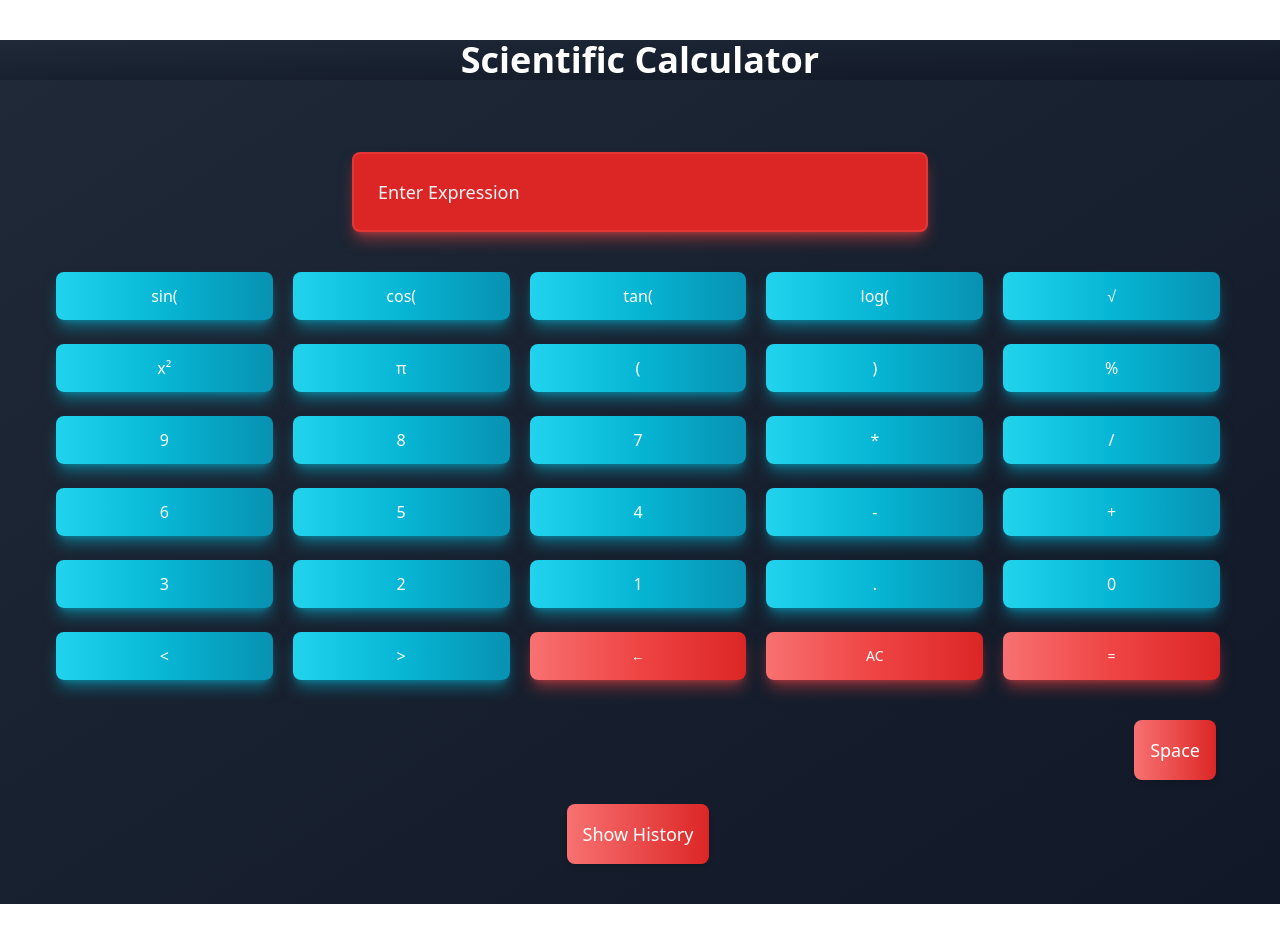
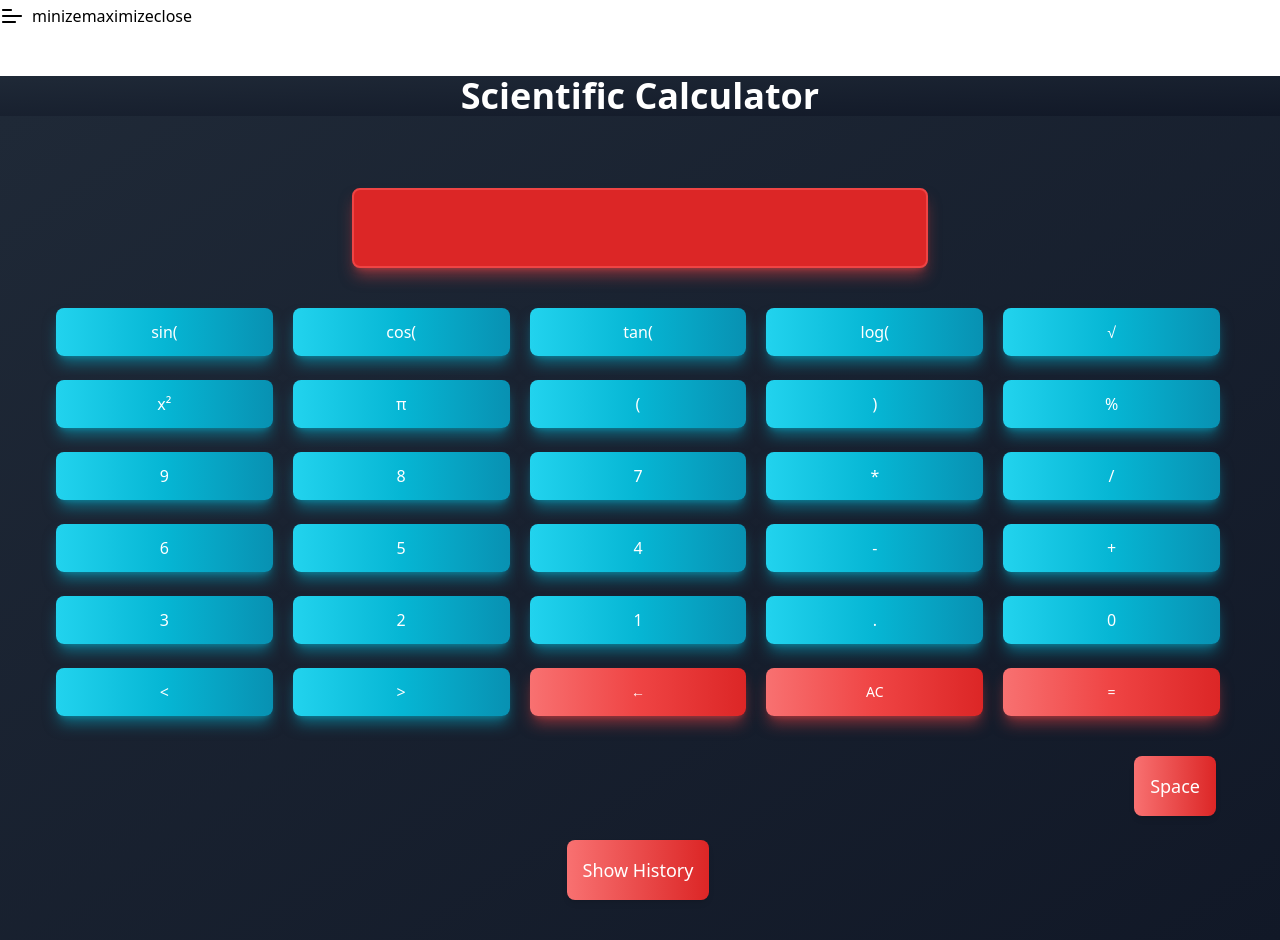
Before and after one commit to JamesIanJuban/ian-calculator, a Vue app: page / in a window 1280 px wide. Before the commit the page ends 904 px from the top, so only its background shows below. Built offline with nearby package versions, Linux system fonts and the light colour scheme.

Commit message:
Added svg,AppBar components and adjusted layout

```diff
--- a/src/App.vue
+++ b/src/App.vue
@@ -1,18 +1,20 @@
 <template>
-  <article class="text-center">
+  <article class="text-center overflow-hidden min-h-screen">
+    <AppBar />
     <h1 class="text-4xl text-white bg-gradient-to-br from-gray-800 to-gray-900 mt-10 font-bold">Scientific Calculator</h1>
-      <CalculatorContainer/>
+    <CalculatorContainer/>
   </article>
 </template>
 
 <script>
-import CalculatorContainer from './components/CalculatorContainer.vue'
-
+import AppBar from './components/AppBar.vue';
+import CalculatorContainer from './components/CalculatorContainer.vue';
 
 export default {
     name: 'App',
     components: {
-    CalculatorContainer,
+      AppBar,
+      CalculatorContainer
   }
 }
 </script>
--- a/src/background.js
+++ b/src/background.js
@@ -1,6 +1,6 @@
 'use strict'
 
-import { app, protocol, BrowserWindow } from 'electron'
+import { app, protocol, BrowserWindow, ipcMain } from 'electron'
 import { createProtocol } from 'vue-cli-plugin-electron-builder/lib'
 
 // import installExtension, { VUEJS3_DEVTOOLS } from 'electron-devtools-installer'
@@ -19,7 +19,8 @@ const win = new BrowserWindow({
       maxWidth: 550,
       maxHeight: 800,
       width: 550,
-      height: 800,
+      height: 650,
+      frame: false,
       autoHideMenuBar: true,
       webPreferences: {
           devTools: false,
@@ -44,7 +45,7 @@ const win = new BrowserWindow({
   // On macOS it is common for applications and their menu bar
   // to stay active until the user quits explicitly with Cmd + Q
     if (process.platform !== 'darwin') {
-  app.quit()
+      app.quit()
     }
   })
 
@@ -62,11 +63,25 @@ const win = new BrowserWindow({
     // Install Vue Devtools
     try {
      // await installExtension(VUEJS3_DEVTOOLS)
-    } catch (e) {
-        console.error('Vue Devtools failed to install:', e.toString())
+      } catch (e) {
+          console.error('Vue Devtools failed to install:', e.toString())
+      }
     }
-  }
-  createWindow()
+    createWindow()
+  })
+
+  ipcMain.on('minimize-window', () => {
+      const window = BrowserWindow.getFocusedWindow()
+      window.minimize()
+  })
+
+  ipcMain.on('maximize-window', () => {
+      const window = BrowserWindow.getFocusedWindow()
+      if (window.isMaximized()) {
+          window.unmaximize()
+      } else {
+          window.maximize()
+      }
   })
 
 // Exit cleanly on request from parent process in development mode.
--- /dev/null
+++ b/src/components/AppBar.vue
@@ -0,0 +1,30 @@
+<template>
+    <div class="h-1">
+        <!-- Add this for control and eable to resize in this region -->
+    </div>
+    <div class="flex" style="-webkit-app-region: drag;">
+        <div class="flex" style="-webkit-app-region: no-drag;">
+            <button>
+                <MenuSvg class="w-8 h-8"/>
+            </button>
+            <div class="ml-auto">
+                <button>minize</button>
+                <button>maximize</button>
+                <button>close</button>
+            </div>
+        </div>
+    </div>
+</template>
+
+<script>
+import MenuSvg from '@/components/svg/MenuSvg.vue';
+
+export default {
+    name: 'AppBar',
+    components: {
+      MenuSvg
+    },
+    methods: {
+    }
+}
+</script>
--- a/src/components/CalculatorContainer.vue
+++ b/src/components/CalculatorContainer.vue
@@ -1,15 +1,33 @@
 <template>
   <!-- Container with gradient background -->
-  <div class="container justify-center items-center p-8 relative bg-gradient-to-br from-gray-800 to-gray-900">
+  <div class="overflow-hidden justify-center items-center p-8 relative bg-gradient-to-br from-gray-800 to-gray-900">
     <!-- Calculator display -->
     <div class="display mb-6 mt-10 flex justify-center">
-      <input type="text" v-model="inputStr" placeholder="Enter Expression" @keydown.enter="calculate" @input="validateInput" class="input-text w-full max-w-xl px-6 py-4 md:py-6 text-lg rounded-lg text-white border-2 border-red-500/50 bg-red-600 shadow-lg shadow-red-500/50 dark:shadow-lg dark:shadow-red-800/80 placeholder-gray-100 focus:border-red-500 focus:outline-none transition duration-300 ease-in-out">
+      <input
+        type="text"
+        v-model="inputStr"
+        placeholder=""
+        autofocus
+        @keydown.enter="calculate"
+        @input="validateInput"
+        class="input-text w-full h-[5rem] max-w-xl px-6 py-4 md:py-6 text-lg rounded-lg text-white border-2 border-red-500/50 bg-red-600 shadow-lg shadow-red-500/50 dark:shadow-lg dark:shadow-red-800/80 placeholder-gray-100 focus:border-red-500 focus:outline-none transition duration-300 ease-in-out">
     </div>
     <!-- Operation buttons -->
     <div class="grid grid-cols-5 gap-4 px-6 py-4">
-      <button v-for="item in numeric" :key="item.text" class="text-white bg-gradient-to-r from-cyan-400 via-cyan-500 to-cyan-600 hover:bg-gradient-to-br focus:ring-4 focus:outline-none focus:ring-cyan-300 dark:focus:ring-cyan-800 shadow-lg shadow-cyan-500/50 dark:shadow-lg dark:shadow-cyan-800/80 font-medium rounded-lg px-6 py-3 text-center mr-1 mb-2" @click="handleButtonClick(item)">{{ item.text }}</button>
-      <button class="text-white bg-gradient-to-r from-red-400 via-red-500 to-red-600 hover:bg-gradient-to-br focus:ring-4 focus:outline-none focus:ring-red-300 dark:focus:ring-red-800 shadow-lg shadow-red-500/50 dark:shadow-lg dark:shadow-red-800/80 font-medium rounded-lg text-sm px-6 py-2.5 text-center mr-1 mb-2" @click="remove">←</button>
-      <button class="text-white bg-gradient-to-r from-red-400 via-red-500 to-red-600 hover:bg-gradient-to-br focus:ring-4 focus:outline-none focus:ring-red-300 dark:focus:ring-red-800 shadow-lg shadow-red-500/50 dark:shadow-lg dark:shadow-red-800/80 font-medium rounded-lg text-sm px-6 py-2.5 text-center mr-1 mb-2" @click="clear">AC</button>
+      <button
+        v-for="item in numeric"
+        :key="item.text"
+        class="text-white bg-gradient-to-r from-cyan-400 via-cyan-500 to-cyan-600 hover:bg-gradient-to-br focus:ring-4 focus:outline-none focus:ring-cyan-300 dark:focus:ring-cyan-800 shadow-lg shadow-cyan-500/50 dark:shadow-lg dark:shadow-cyan-800/80 font-medium rounded-lg px-6 py-3 text-center mr-1 mb-2"
+        @click="handleButtonClick(item)">{{ item.text }}</button>
+
+      <button
+        class="text-white bg-gradient-to-r from-red-400 via-red-500 to-red-600 hover:bg-gradient-to-br focus:ring-4 focus:outline-none focus:ring-red-300 dark:focus:ring-red-800 shadow-lg shadow-red-500/50 dark:shadow-lg dark:shadow-red-800/80 font-medium rounded-lg text-sm px-6 py-2.5 text-center mr-1 mb-2"
+        @click="remove">←</button>
+
+      <button
+        class="text-white bg-gradient-to-r from-red-400 via-red-500 to-red-600 hover:bg-gradient-to-br focus:ring-4 focus:outline-none focus:ring-red-300 dark:focus:ring-red-800 shadow-lg shadow-red-500/50 dark:shadow-lg dark:shadow-red-800/80 font-medium rounded-lg text-sm px-6 py-2.5 text-center mr-1 mb-2"
+        @click="clear">AC</button>
+
       <button class="text-white bg-gradient-to-r from-red-400 via-red-500 to-red-600 hover:bg-gradient-to-br focus:ring-4 focus:outline-none focus:ring-red-300 dark:focus:ring-red-800 shadow-lg shadow-red-500/50 dark:shadow-lg dark:shadow-red-800/80 font-medium rounded-lg text-sm px-6 py-2.5 text-center mr-1 mb-2" @click="calculate">=</button>
     </div>
     <!-- Menu bar for additional buttons -->
--- /dev/null
+++ b/src/components/svg/MenuSvg.vue
@@ -0,0 +1,24 @@
+<template>
+    <div>
+        <svg
+          width="24"
+          height="24"
+          viewBox="0 0 24 24"
+          fill="none"
+          xmlns="http://www.w3.org/2000/svg"
+        >
+          <path
+            d="M2 5.99519C2 5.44556 2.44556 5 2.99519 5H11.0048C11.5544 5 12 5.44556 12 5.99519C12 6.54482 11.5544 6.99039 11.0048 6.99039H2.99519C2.44556 6.99039 2 6.54482 2 5.99519Z"
+            fill="currentColor"
+          />
+          <path
+            d="M2 11.9998C2 11.4501 2.44556 11.0046 2.99519 11.0046H21.0048C21.5544 11.0046 22 11.4501 22 11.9998C22 12.5494 21.5544 12.9949 21.0048 12.9949H2.99519C2.44556 12.9949 2 12.5494 2 11.9998Z"
+            fill="currentColor"
+          />
+          <path
+            d="M2.99519 17.0096C2.44556 17.0096 2 17.4552 2 18.0048C2 18.5544 2.44556 19 2.99519 19H15.0048C15.5544 19 16 18.5544 16 18.0048C16 17.4552 15.5544 17.0096 15.0048 17.0096H2.99519Z"
+            fill="currentColor"
+          />
+        </svg>
+    </div>
+</template>
```
Also changed, not shown: 1 other file (tests, documents, lock files or other folders). Lines whose indentation alone changed are shown as unchanged.
